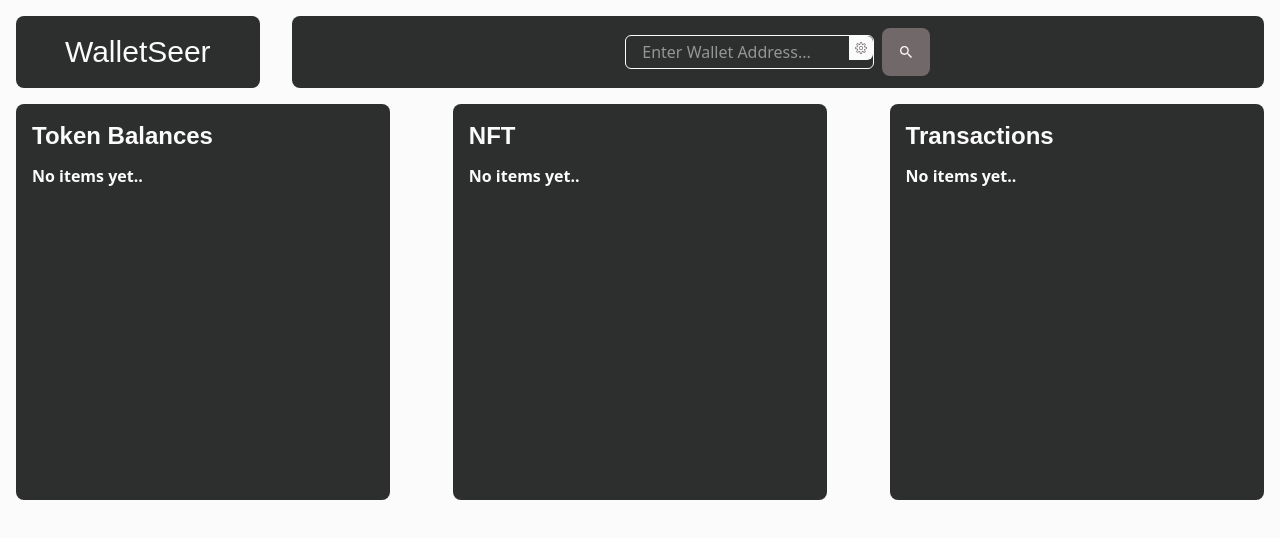
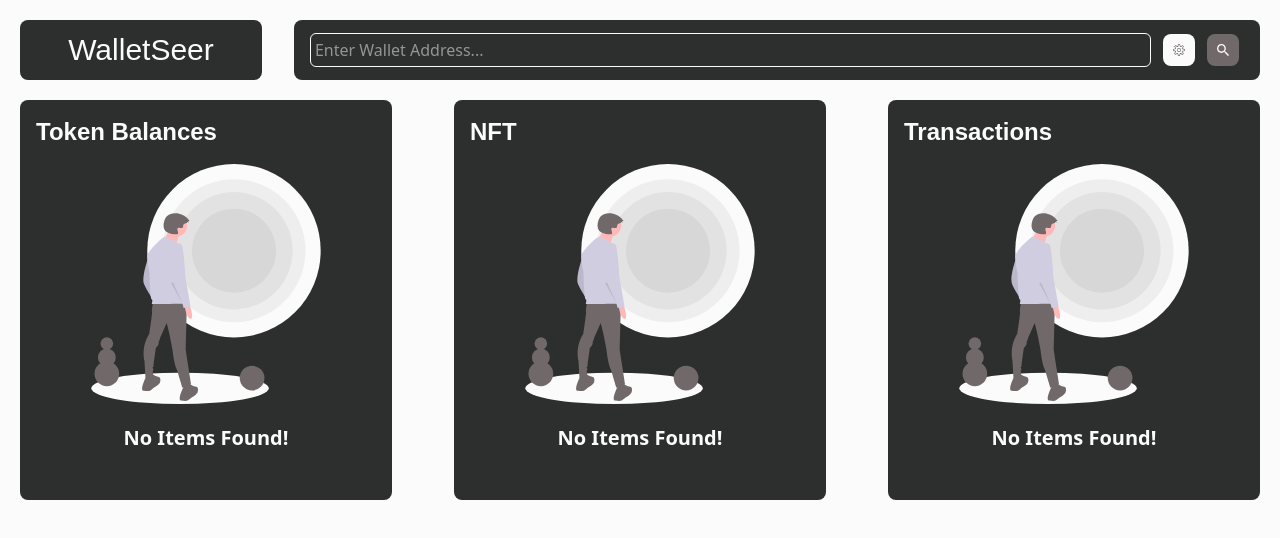
Before and after one commit to th3hybrid/Web3-Wallet-Watcher, a React (Vite) app: page / in a window 1280 px wide. Shown: the top 538 px of the page. Built offline with nearby package versions, Linux system fonts and the light colour scheme; a web font is replaced by a local one.

Commit message:
almost there

```diff
--- a/src/components/Dashboard.jsx
+++ b/src/components/Dashboard.jsx
@@ -1,29 +1,40 @@
 import useStore from "../utils/Store";
 import walletImg from "../assets/wallet.jpg";
+import voidImg from "../assets/void.svg";
+import { LuNotepadText } from "react-icons/lu";
 
 const Dashboard = () => {
     const { tokenBalancesInfo,nftBalancesInfo,recentTransactionsInfo } = useStore();
+
+    const dateConverter = (timestamp) => {
+         const dateInstance = new Date(timestamp);
+         return dateInstance.toUTCString();
+    }
     return (
         <>
-        <div className="m-4 flex justify-between gap-3 flex-col md:flex-row font-semibold">
+        <div className="m-5 flex justify-between gap-3 flex-col md:flex-row font-semibold">
             <div className="text-white bg-jet md:w-3/10 rounded-lg p-4 ">
                 <h1 className="font-bit-count text-2xl">Token Balances</h1>
-                <div className="flex flex-col gap-3 mt-3 overflow-y-auto h-80">
+                <div className="flex flex-col gap-3 mt-4 overflow-y-auto h-80">
                     {tokenBalancesInfo.length != 0 ? tokenBalancesInfo.map((token) => (
                         <div key={token.contract_address} className="flex justify-between items-center">
                             <div className="flex gap-3 items-center">
-                                <img src={token.logo_url} alt="token logo" className="h-auto w-8 rounded-full"
+                                <img src={token.logo_url} alt="token logo" className="h-auto w-9 rounded-full"
                                 onError={(e) => (e.currentTarget.src = walletImg)} />
                                 <p>{token.contract_display_name}</p>
                             </div>
                             <p>{token.pretty_quote}</p>
                         </div>
-                )) : <div>No items yet..</div>}
+                )) : <div className="flex items-center justify-center">
+                        <div className="flex flex-col items-center justify-center "><img src={voidImg} className="h-60 w-60" alt="" />
+                        <p className="text-xl mt-5">No Items Found!</p>
+                        </div>
+                    </div>}
                 </div>
             </div>
             <div className="text-white bg-jet md:w-3/10 rounded-lg p-4 ">
                  <h1 className="font-bit-count text-2xl">NFT</h1>
-                 <div className="flex flex-col gap-3 mt-3 overflow-y-auto h-80">
+                 <div className="flex flex-col gap-3 mt-4 overflow-y-auto h-80">
                     {nftBalancesInfo.length != 0 ? nftBalancesInfo.map((token) => (
                         <div key={token.contract_address} className="flex justify-between items-center">
                             <div className="flex gap-3 items-center">
@@ -33,26 +44,32 @@ const Dashboard = () => {
                             </div>
                             <p>{token.pretty_quote}</p>
                         </div>
-                )) : <div>No items yet..</div>}
+                )) : <div className="flex items-center justify-center">
+                        <div className="flex flex-col items-center justify-center "><img src={voidImg} className="h-60 w-60" alt="" />
+                        <p className="text-xl mt-5">No Items Found!</p>
+                        </div>
+                    </div>}
                 </div>
             </div>
             <div className="text-white bg-jet md:w-3/10 rounded-lg p-4 ">
                  <h1 className="font-bit-count text-2xl">Transactions</h1>
-                 <div className="flex flex-col gap-3 mt-3 overflow-y-auto h-80">
+                 <div className="flex flex-col gap-3 mt-4 overflow-y-auto h-80">
                     {recentTransactionsInfo.length != 0 ? recentTransactionsInfo.map((token) => (
-                        <div key={token.contract_address} className="flex justify-between items-center">
+                        <div key={token.tx_hash} className="flex justify-between items-center">
                             <div className="flex gap-3 items-center">
-                                <img src={walletImg} alt="token logo" className="h-auto w-8 rounded-full"
-                                onError={(e) => (e.currentTarget.src = walletImg)} />
-                                <p>{token.contract_display_name}</p>
-                            </div>
-                            <div className="">
-                                <span className="">From: {token.from_address}</span>
-                                <span className="">To: {token.to_address}</span>
+                                <div className="h-9 w-9 rounded-full bg-white flex items-center justify-center text-jet"><LuNotepadText /></div>
+                                <div className="flex flex-col">
+                                    <a href={token.explorers[0].url} target="_blank">{token.tx_hash.slice(0,8) + `...` + token.tx_hash.slice(-8)}</a>
+                                    <p className="text-sm">{dateConverter(token.block_signed_at)}</p>
+                                </div>
                             </div>
                             <p>{token.pretty_gas_quote}</p>
                         </div>
-                )) : <div>No items yet..</div>}
+                )) : <div className="flex items-center justify-center">
+                        <div className="flex flex-col items-center justify-center "><img src={voidImg} className="h-60 w-60" alt="" />
+                        <p className="text-xl mt-5">No Items Found!</p>
+                        </div>
+                    </div>}
                 </div>
             </div>
         </div>
--- a/src/components/Navbar.jsx
+++ b/src/components/Navbar.jsx
@@ -43,16 +43,14 @@ const Navbar = () => {
 
     return (
         <>
-            <nav className="m-4 flex gap-4 md:gap-8">
+            <nav className="m-5 flex gap-4 md:gap-8">
                 <div className="text-white bg-jet p-3 w-1/5 md:w-2/10 rounded-lg text-center flex items-center justify-center">
                  <a className="font-bit-count text-3xl" href="./">{window.innerWidth > 768 ? "WalletSeer" : "WS"}</a>
                 </div>
-                <div className="flex gap-2 items-center justify-center text-white bg-jet p-3 w-4/5 md:w-8/10 rounded-lg">
-                 <div className="relative">
-                    <input type="text" className="outline-none py-1 px-2 border-white border-1 rounded-md indent-2" placeholder="Enter Wallet Address..." onChange={handleChange} />
-                    <div className="absolute right-[1px] top-[1px] bg-white text-dim-gray p-1 rounded-r-md"><CiSettings /></div>
-                 </div>
-                    <button className="bg-dim-gray text-white p-2 md:p-4 rounded-lg" onClick={seeWallet}><IoMdSearch /></button>
+                <div className="flex gap-3 items-center px-4 text-white bg-jet w-4/5 md:w-8/10 rounded-lg">
+                 <input type="text" className="outline-none py-1 px-1 border-white border-1 rounded-md md:w-9/10" placeholder="Enter Wallet Address..." onChange={handleChange} />
+                 <button className="bg-white text-dim-gray p-2  rounded-lg cursor-pointer"><CiSettings /></button>
+                 <button className="bg-dim-gray text-white p-2 rounded-lg cursor-pointer" onClick={seeWallet}><IoMdSearch /></button>
                 </div>
             </nav>
         </>
```
Also changed, not shown: src/assets/void.svg (added).
